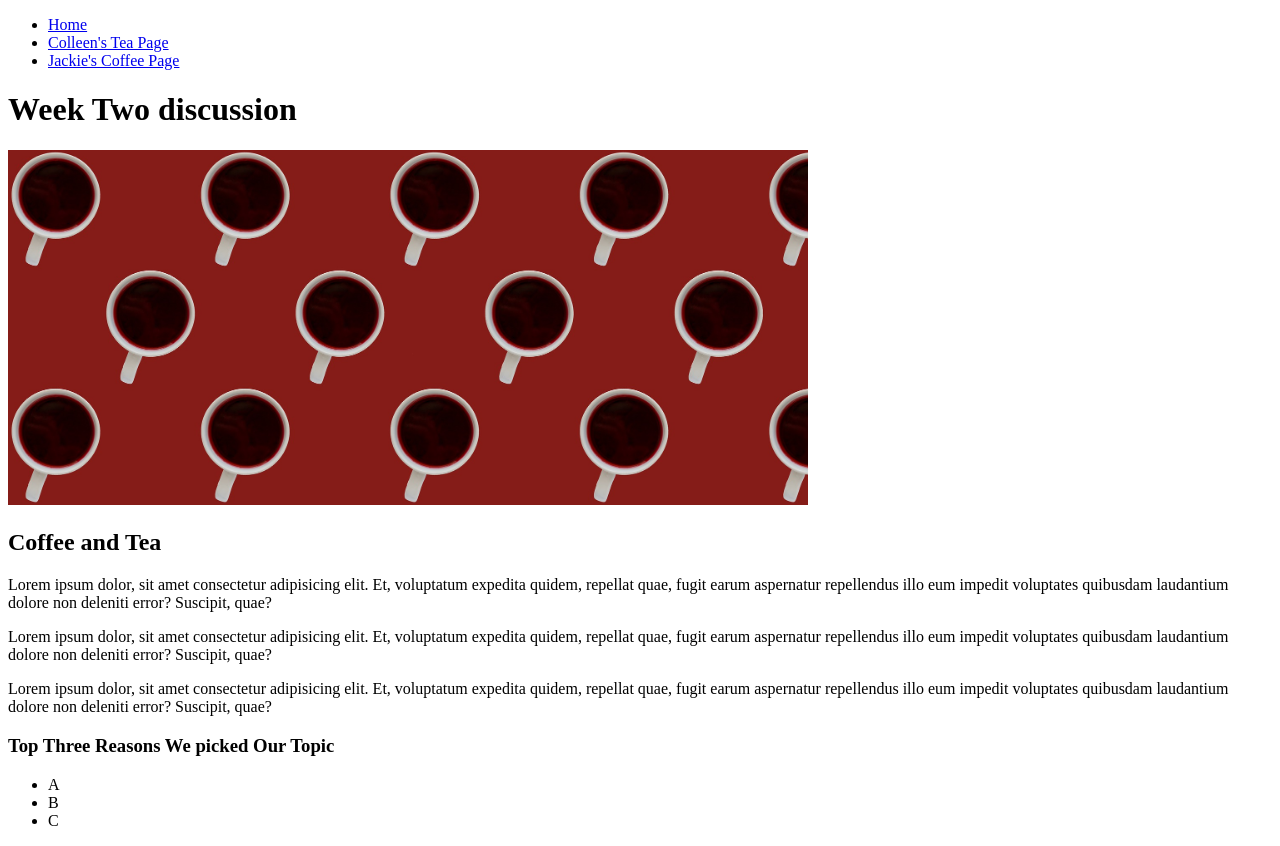
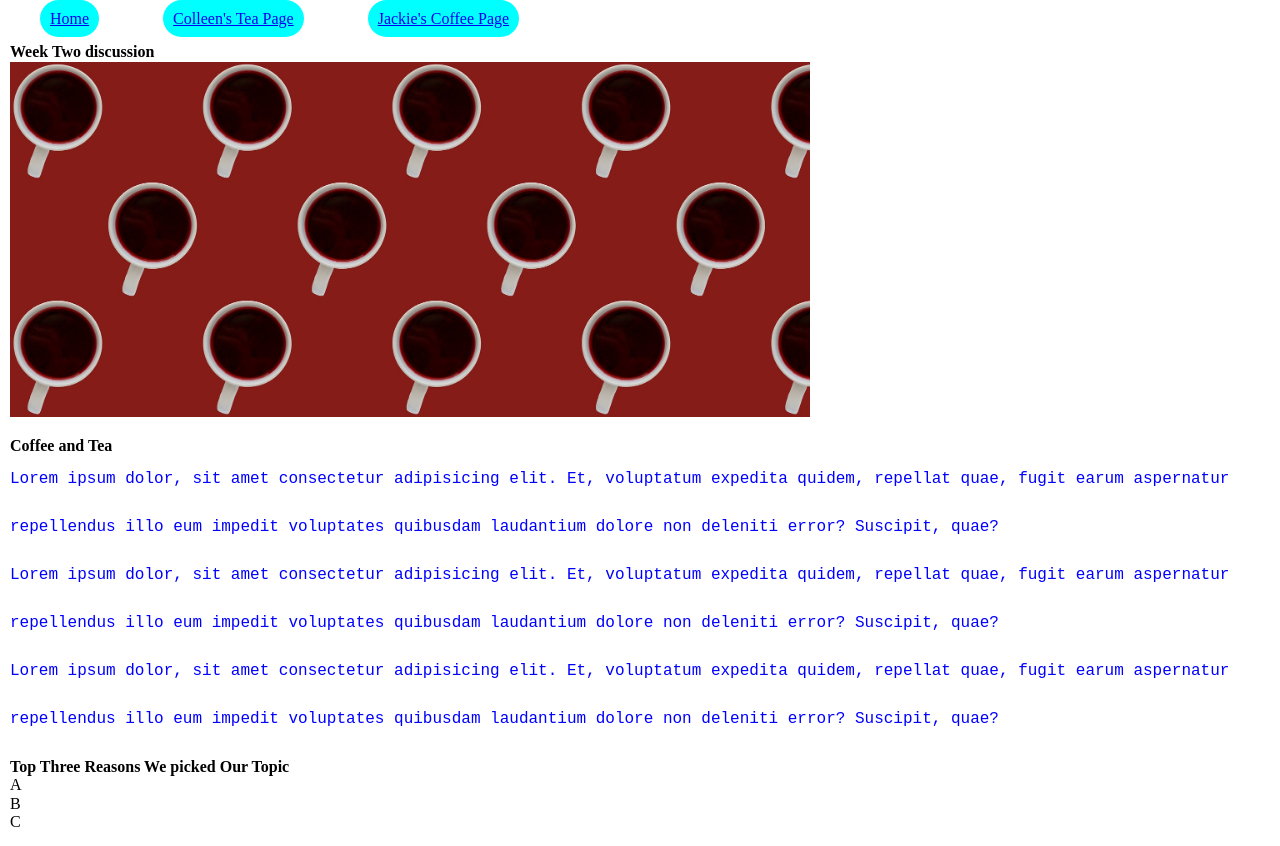
Before and after one commit to lemmasamaha/339week4, a plain HTML site: page index.html in a window 1280 px wide. Drawn offline with Linux system fonts and the light colour scheme; files that its build step writes are made by us from their sources.

Commit message:
Add files via upload

```diff
--- /dev/null
+++ b/html5reset.css
@@ -0,0 +1,48 @@
+/* http://meyerweb.com/eric/tools/css/reset/
+   v2.0 | 20110126
+   License: none (public domain)
+*/
+
+html, body, div, span, applet, object, iframe,
+h1, h2, h3, h4, h5, h6, p, blockquote, pre,
+a, abbr, acronym, address, big, cite, code,
+del, dfn, em, img, ins, kbd, q, s, samp,
+small, strike, strong, sub, sup, tt, var,
+b, u, i, center,
+dl, dt, dd, ol, ul, li,
+fieldset, form, label, legend,
+table, caption, tbody, tfoot, thead, tr, th, td,
+article, aside, canvas, details, embed,
+figure, figcaption, footer, header, hgroup,
+menu, nav, output, ruby, section, summary,
+time, mark, audio, video {
+	margin: 0;
+	padding: 0;
+	border: 0;
+	font-size: 100%;
+	font: inherit;
+	vertical-align: baseline;
+}
+/* HTML5 display-role reset for older browsers */
+article, aside, details, figcaption, figure,
+footer, header, hgroup, menu, nav, section {
+	display: block;
+}
+body {
+	line-height: 1;
+}
+ol, ul {
+	list-style: none;
+}
+blockquote, q {
+	quotes: none;
+}
+blockquote:before, blockquote:after,
+q:before, q:after {
+	content: '';
+	content: none;
+}
+table {
+	border-collapse: collapse;
+	border-spacing: 0;
+}
--- a/index.html
+++ b/index.html
@@ -4,9 +4,9 @@
     <meta charset="UTF-8">
     <meta http-equiv="X-UA-Compatible" content="IE=edge">
     <meta name="viewport" content="width=device-width, initial-scale=1.0">
-    <!-- <link rel="stylesheet" href="css/html5reset.css"> -->
-    <!-- <link rel="stylesheet" href="css/student1.css"> -->
-    <!-- <link rel="stylesheet" href="css/student2.css"> -->
+    <link rel="stylesheet" href="css/html5reset.css">
+    <link rel="stylesheet" href="css/student1.css">
+    <link rel="stylesheet" href="css/student2.css">
     <!-- <link rel="stylesheet" href="css/student3.css"> -->
     <title>Week 2 Discussion</title>
 </head>
--- /dev/null
+++ b/student1.css
@@ -0,0 +1,41 @@
+body{
+    margin:5px;
+    padding:5px;
+    line-height:1.15;
+ }
+
+
+ h1,h2, h3{
+    font-weight: bold;
+    margin-top:15px;
+
+
+ }
+ nav ul li{
+
+
+    margin-left: 25px;
+    list-style-type: upper-roman;
+    display: inline;
+    border-style: solid;
+    border-radius: 50px;
+    border-color: black;
+    padding: 10px;
+    background-color: aqua;
+    margin: 30px;
+ }
+
+main img {
+    width: 24%;
+    padding: 10px;
+    border-style: double;
+    border-color:blueviolet;
+    border-width: 10px;
+}
+
+p {
+    color:blue;
+    font-family:'Courier New', Courier, monospace;
+    font-weight: 200%;
+    line-height: 300%;
+}
```
Also changed, not shown: colleen.html (+2 -1 lines).
